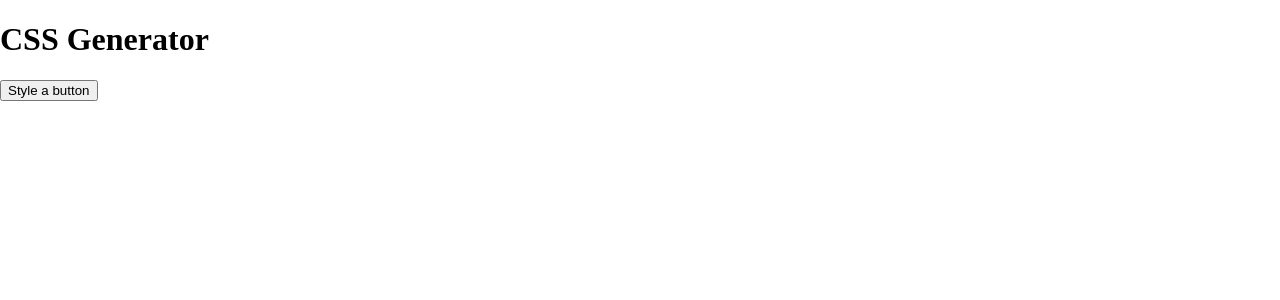
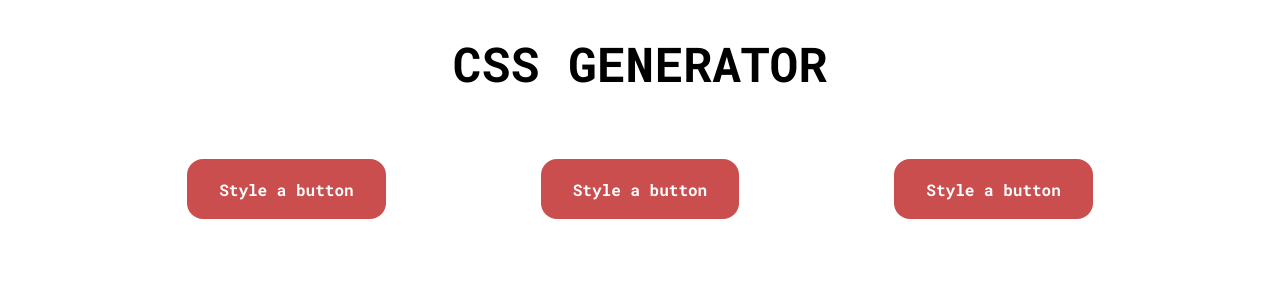
Before and after one commit to saswatamcode/CSS-Generator, a React (Create React App) app: page / in a window 1280 px wide. Shown: the top 300 px of the page. Built offline with nearby package versions, Linux system fonts and the light colour scheme.

Commit message:
added tabs

```diff
--- a/public/index.html
+++ b/public/index.html
@@ -7,39 +7,16 @@
     <meta name="theme-color" content="#000000" />
     <meta
       name="description"
-      content="Web site created using create-react-app"
+      content="Web app to generate CSS"
     />
     <link rel="apple-touch-icon" href="%PUBLIC_URL%/logo192.png" />
+
     <link href="https://fonts.googleapis.com/css2?family=Roboto+Mono:wght@400;500;700&display=swap" rel="stylesheet">
-
-    <!--
-      manifest.json provides metadata used when your web app is installed on a
-      user's mobile device or desktop. See https://developers.google.com/web/fundamentals/web-app-manifest/
-    -->
     <link rel="manifest" href="%PUBLIC_URL%/manifest.json" />
-    <!--
-      Notice the use of %PUBLIC_URL% in the tags above.
-      It will be replaced with the URL of the `public` folder during the build.
-      Only files inside the `public` folder can be referenced from the HTML.
-
-      Unlike "/favicon.ico" or "favicon.ico", "%PUBLIC_URL%/favicon.ico" will
-      work correctly both with client-side routing and a non-root public URL.
-      Learn how to configure a non-root public URL by running `npm run build`.
-    -->
-    <title>React App</title>
+    <title>CSS Generator</title>
   </head>
   <body>
     <noscript>You need to enable JavaScript to run this app.</noscript>
     <div id="root"></div>
-    <!--
-      This HTML file is a template.
-      If you open it directly in the browser, you will see an empty page.
-
-      You can add webfonts, meta tags, or analytics to this file.
-      The build step will place the bundled scripts into the <body> tag.
-
-      To begin the development, run `npm start` or `yarn start`.
-      To create a production bundle, use `npm run build` or `yarn build`.
-    -->
   </body>
 </html>
--- a/src/components/Header.js
+++ b/src/components/Header.js
@@ -2,14 +2,16 @@ import React from "react";
 import styled from 'styled-components'
 
 const Title = styled.h1`
-    font-family: 'Roboto Mono', monospace,
+    font-size: 3rem;
+    font-family: 'Roboto Mono', monospace;
     text-align: center;
+    font-weight: 700;
 `;
 
 function Header() {
     return(
         <Title>
-            CSS Generator
+            CSS GENERATOR
         </Title>
     );
 }
--- a/src/components/Tabs.js
+++ b/src/components/Tabs.js
@@ -1,9 +1,33 @@
 import React from "react";
+import styled from "styled-components"
+
+const Tab = styled.button`
+    background-color: #cb4e4e;
+    color: #fff;
+    border: none;
+    border-radius: 1rem;
+    padding: 1.2rem 2rem;
+    font-family: 'Roboto Mono', monospace;
+    font-size: 1rem;
+    font-weight: 700;
+    cursor: pointer;
+`;
+
+const TabContainer = styled.div`
+    display: flex;
+    justify-content: space-evenly;
+    flex-direction: row;
+    padding: 2rem;
+`;
 
 function Tabs() {
     return(
         <div className='tabs'>
-            <button>Style a button</button>
+            <TabContainer>
+                <Tab>Style a button</Tab>
+                <Tab>Style a button</Tab>
+                <Tab>Style a button</Tab>
+            </TabContainer>
         </div>
     );
 }
```
